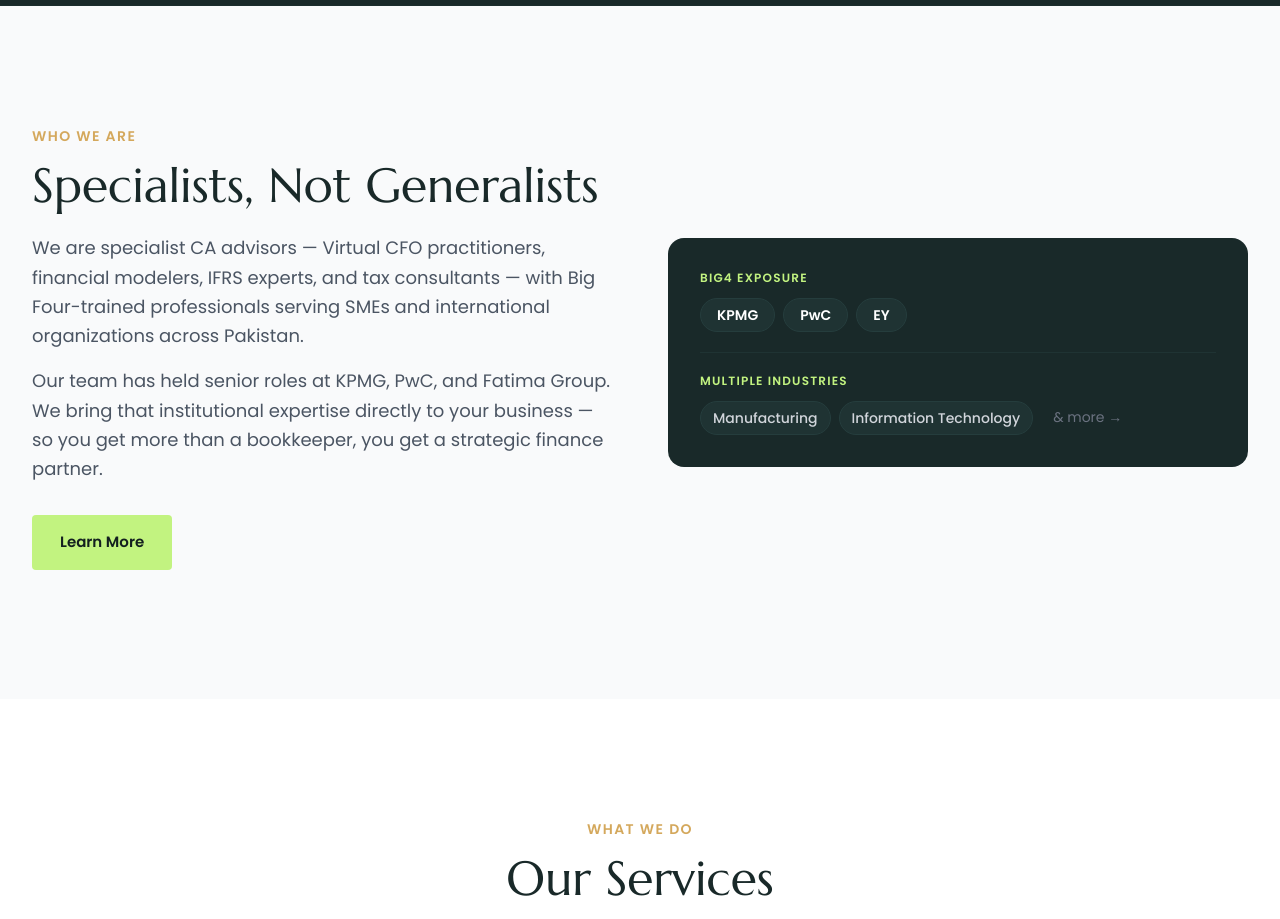
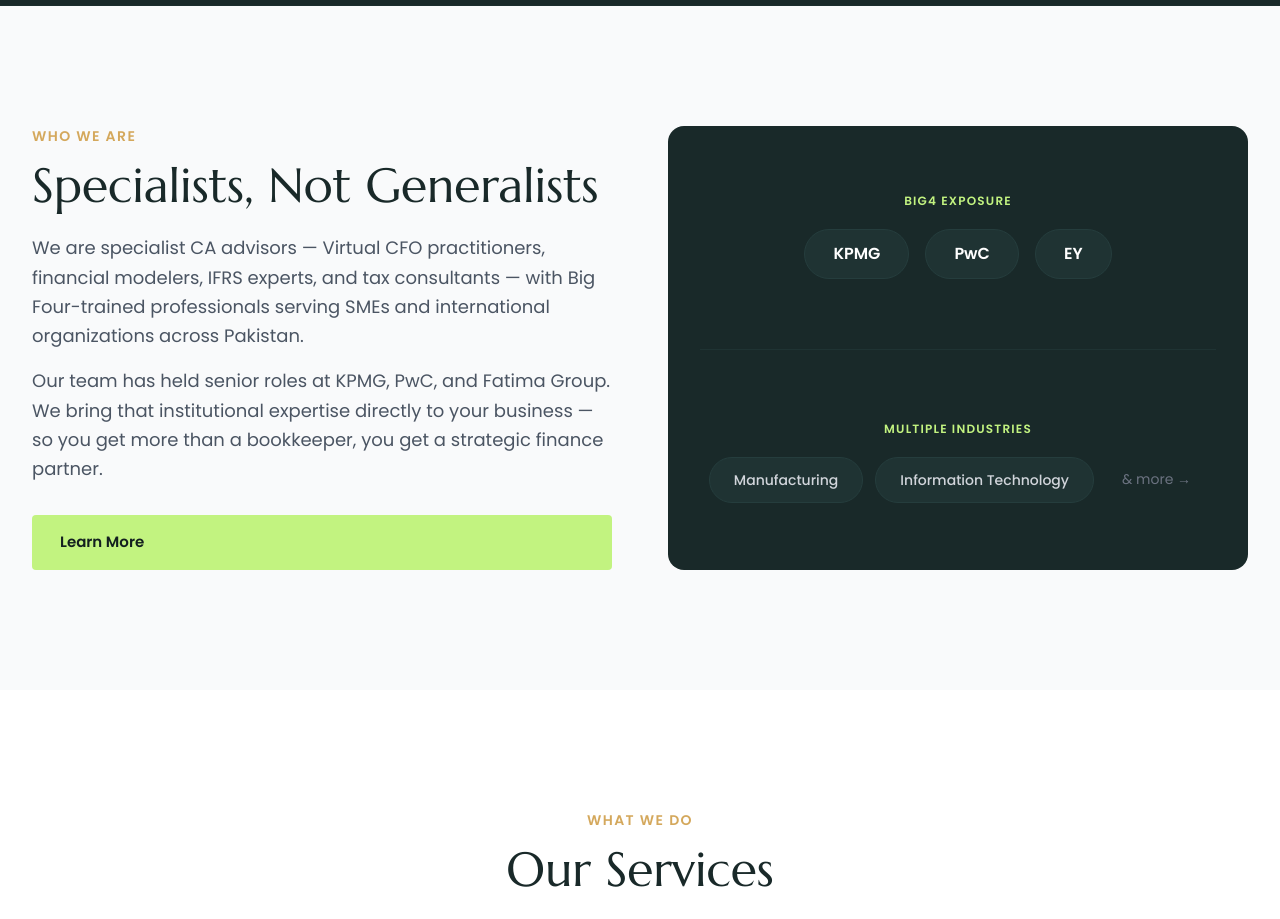
Before and after one commit to whassan89/MNSAI_Webapp, a Next.js app: page / in a window 1280 px wide. Shown: the part 1320-2239 px from the top of the page. Built offline with nearby package versions, Linux system fonts and the light colour scheme.

Commit message:
Fix symmetry — stretch right box to full height, centre and enlarge pills
Co-Authored-By: Claude Sonnet 4.6 <noreply@anthropic.com>

```diff
--- a/src/app/about/page.tsx
+++ b/src/app/about/page.tsx
@@ -101,9 +101,9 @@ export default function AboutPage() {
               Our team has served at senior &amp; strategic levels in leading national and multinational organizations.
             </p>
           </AnimateOnView>
-          <div className="grid md:grid-cols-2 gap-8 mb-12">
-            <AnimateOnView direction="left">
-            <div className="bg-white rounded-xl p-7 border border-gray-100 shadow-sm">
+          <div className="grid md:grid-cols-2 gap-8 mb-12 items-stretch">
+            <AnimateOnView direction="left" className="h-full">
+            <div className="bg-white rounded-xl p-7 border border-gray-100 shadow-sm h-full flex flex-col justify-center">
               <p className="text-gray-600 leading-relaxed mb-4">
                 We are specialist CA advisors with Big Four-trained professionals. Our expertise spans
                 Virtual CFO services, financial modeling, IFRS advisory, and tax consulting — delivered
@@ -117,30 +117,34 @@ export default function AboutPage() {
               </p>
             </div>
             </AnimateOnView>
-            <AnimateOnView direction="right" delay={0.12}>
-            <div className="bg-navy-800 rounded-xl p-7 text-white">
+            <AnimateOnView direction="right" delay={0.12} className="h-full">
+            <div className="bg-navy-800 rounded-xl p-7 text-white h-full flex flex-col justify-around">
               {/* Big 4 */}
-              <h3 className="font-heading text-base font-semibold text-gold-400 uppercase tracking-widest mb-3">
+              <div className="text-center">
+                <h3 className="font-heading text-base font-semibold text-gold-400 uppercase tracking-widest mb-5">
                   International Exposure from Big4
                 </h3>
-              <div className="flex gap-3 mb-6">
+                <div className="flex gap-4 justify-center">
                   {big4.map((f) => (
-                  <span key={f} className="px-4 py-1.5 bg-navy-700 rounded-full text-sm font-semibold text-white border border-navy-600">
+                    <span key={f} className="px-7 py-3 bg-navy-700 rounded-full text-base font-semibold text-white border border-navy-600 hover:bg-gold-400 hover:text-navy-900 hover:border-gold-400 transition-all duration-300 cursor-default">
                       {f}
                     </span>
                   ))}
                 </div>
-              <div className="border-t border-navy-700 mb-5" />
+              </div>
+              <div className="border-t border-navy-700" />
               {/* Industries */}
-              <h3 className="font-heading text-base font-semibold text-gold-400 uppercase tracking-widest mb-3">
+              <div className="text-center">
+                <h3 className="font-heading text-base font-semibold text-gold-400 uppercase tracking-widest mb-5">
                   Industries
                 </h3>
-              <div className="flex flex-wrap gap-2">
+                <div className="flex flex-wrap gap-2 justify-center">
                   {industries.map((ind) => (
-                  <span key={ind} className="px-3 py-1 bg-navy-700 rounded-full text-xs font-medium text-gray-300 border border-navy-600 hover:border-gold-400 hover:text-gold-400 transition-colors duration-200">
+                    <span key={ind} className="px-5 py-2.5 bg-navy-700 rounded-full text-sm font-medium text-gray-300 border border-navy-600 hover:border-gold-400 hover:text-gold-400 transition-colors duration-200 cursor-default">
                       {ind}
                     </span>
                   ))}
+                </div>
               </div>
             </div>
             </AnimateOnView>
--- a/src/app/page.tsx
+++ b/src/app/page.tsx
@@ -158,8 +158,8 @@ export default function Home() {
       {/* ── About Preview ─────────────────────────────────────────── */}
       <section className="py-20 lg:py-[120px] bg-gray-50">
         <div className="max-w-7xl mx-auto px-4 sm:px-6 lg:px-8">
-          <div className="grid md:grid-cols-2 gap-14 items-center">
-            <AnimateOnView direction="left">
+          <div className="grid md:grid-cols-2 gap-14 items-stretch">
+            <AnimateOnView direction="left" className="flex flex-col justify-center">
               <p className="text-gold-600 font-semibold text-sm tracking-widest uppercase mb-3">Who We Are</p>
               <h2 className="section-heading mb-5">Specialists, Not Generalists</h2>
               <p className="text-gray-600 leading-relaxed mb-4">
@@ -174,27 +174,31 @@ export default function Home() {
               </p>
               <Link href="/about" className="btn-primary inline-block">Learn More</Link>
             </AnimateOnView>
-            <AnimateOnView direction="right" delay={0.15}>
-              <div className="bg-navy-800 rounded-2xl p-8 text-white">
+            <AnimateOnView direction="right" delay={0.15} className="h-full">
+              <div className="bg-navy-800 rounded-2xl p-8 text-white h-full flex flex-col justify-around">
                 {/* Big 4 */}
-                <p className="text-gold-400 text-xs font-semibold tracking-widest uppercase mb-3">Big4 Exposure</p>
-                <div className="flex gap-2 mb-5">
+                <div className="text-center">
+                  <p className="text-gold-400 text-xs font-semibold tracking-widest uppercase mb-5">Big4 Exposure</p>
+                  <div className="flex gap-4 justify-center">
                     {["KPMG", "PwC", "EY"].map((f) => (
-                    <span key={f} className="px-4 py-1.5 bg-navy-700 rounded-full text-sm font-semibold text-white border border-navy-600 hover:bg-gold-400 hover:text-navy-900 hover:border-gold-400 transition-all duration-300 cursor-default">
+                      <span key={f} className="px-7 py-3 bg-navy-700 rounded-full text-base font-semibold text-white border border-navy-600 hover:bg-gold-400 hover:text-navy-900 hover:border-gold-400 transition-all duration-300 cursor-default">
                         {f}
                       </span>
                     ))}
                   </div>
-                <div className="border-t border-navy-700 mb-5" />
+                </div>
+                <div className="border-t border-navy-700" />
                 {/* Industries */}
-                <p className="text-gold-400 text-xs font-semibold tracking-widest uppercase mb-3">Multiple Industries</p>
-                <div className="flex gap-2 flex-wrap">
+                <div className="text-center">
+                  <p className="text-gold-400 text-xs font-semibold tracking-widest uppercase mb-5">Multiple Industries</p>
+                  <div className="flex gap-3 justify-center flex-wrap">
                     {["Manufacturing", "Information Technology"].map((ind) => (
-                    <span key={ind} className="px-3 py-1.5 bg-navy-700 rounded-full text-sm font-medium text-gray-300 border border-navy-600 hover:border-gold-400 hover:text-gold-400 transition-colors duration-200 cursor-default">
+                      <span key={ind} className="px-6 py-3 bg-navy-700 rounded-full text-sm font-medium text-gray-300 border border-navy-600 hover:border-gold-400 hover:text-gold-400 transition-colors duration-200 cursor-default">
                         {ind}
                       </span>
                     ))}
-                  <span className="px-3 py-1.5 text-sm text-gray-500 cursor-default">& more →</span>
+                    <span className="px-4 py-3 text-sm text-gray-500 cursor-default">& more →</span>
+                  </div>
                 </div>
               </div>
             </AnimateOnView>
```
Lines whose indentation alone changed are shown as unchanged.
